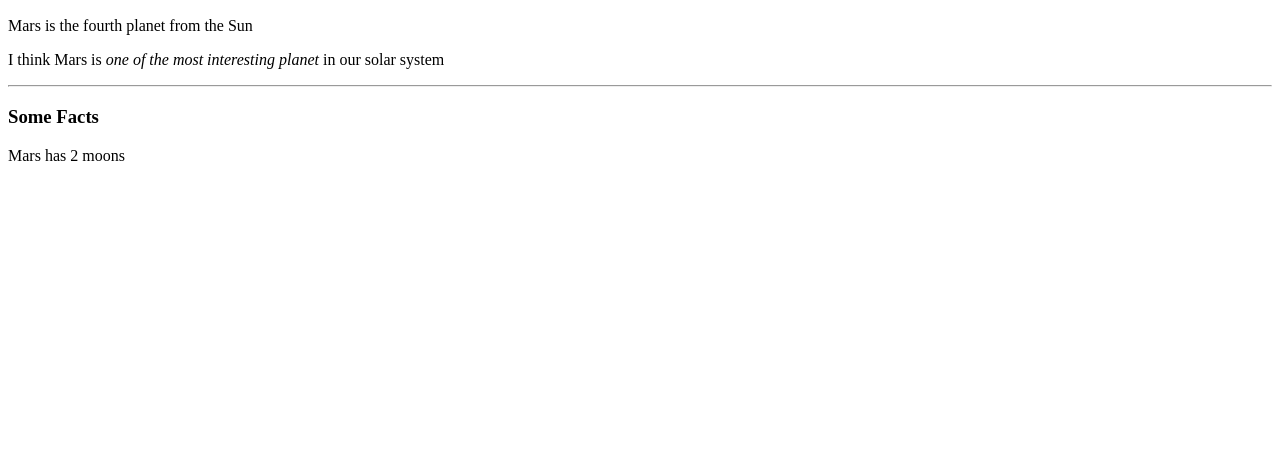
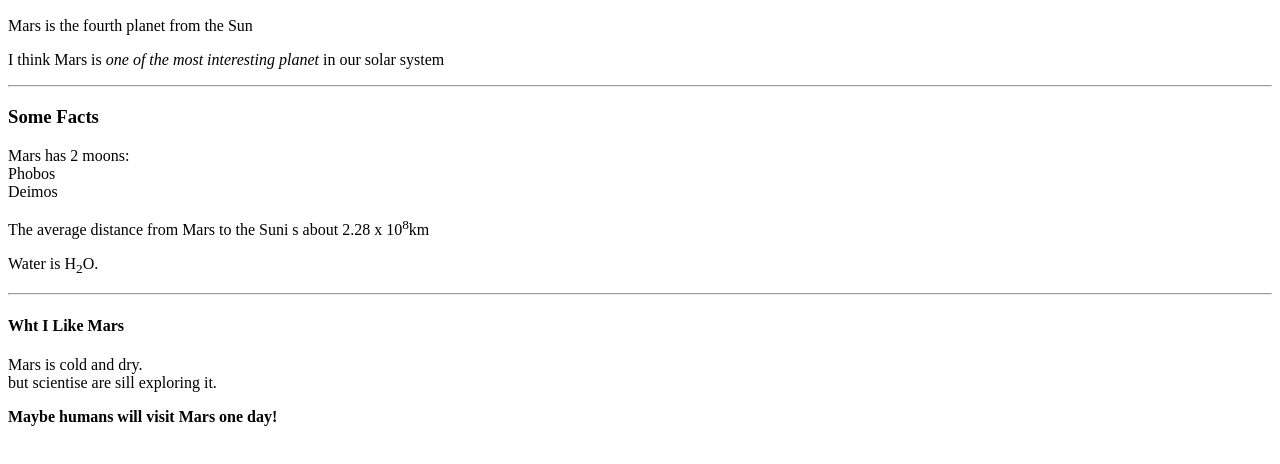
Before and after one commit to YoLanTW/web-design, a plain HTML site: page index.html in a window 1280 px wide. Shown: the part 96-560 px from the top of the page. Drawn offline with Linux system fonts and the light colour scheme.

Commit message:
Enhance Mars facts and fix typos in index.html
Updated Mars facts and corrected text errors.

```diff
--- a/index.html
+++ b/index.html
@@ -18,7 +18,24 @@
 
     <h3> Some Facts</h3>
 
-    <p>Mars has 2 moons</p>
+    <p>Mars has 2 moons:<br>
+        Phobos<br>
+        Deimos
+    </p>
 
+
+    <p>The average distance from Mars to the Suni s about 2.28 x 10<sup>8</sup>km</p>
+
+    <p>Water is H<sub>2</sub>O.</p>
+
+    <hr>
+
+    <h4>Wht I Like Mars</h4>
+
+    <p>Mars is cold and dry.<br>
+        but scientise are sill exploring it.
+    </p>
+
+    <p><strong>Maybe humans will visit Mars one day!</strong></p>
   </body>
 </html>
```
